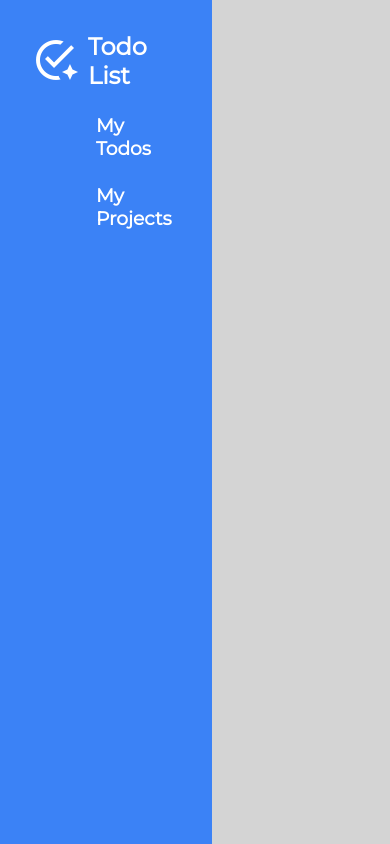
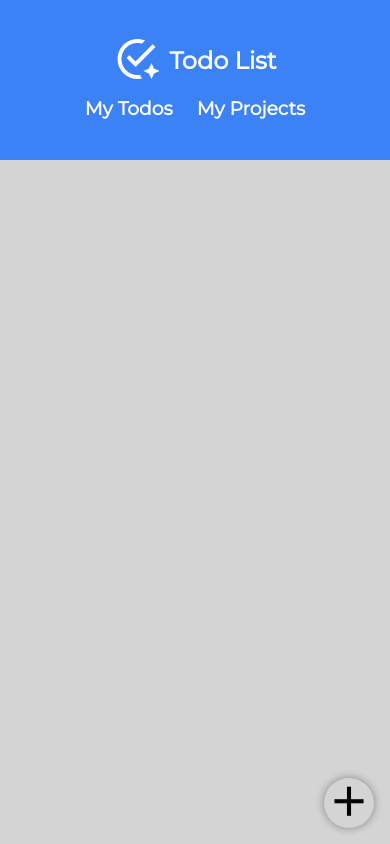
Before and after one commit to gideonadeti/todo-list, a website built with webpack: page index.html in a window 390 px wide. Built offline with nearby package versions, Linux system fonts and the light colour scheme.

Commit message:
Set up main content section of the app
Added the required elements for the main content section and styled
them appropriately for responsiveness. Additionally, included an 'add'
icon for inserting additional items.

```diff
--- a/index.css
+++ b/index.css
@@ -18,6 +18,11 @@
   --x-small: 4px;
 
   /* Others */
+  --shadow-style-1: 1px 2px 3px var(--light-black);
+  --shadow-style-2: 0 0 var(--small) var(--light-black);
+
+  --add-icon-size-1: 56px;
+  --add-icon-size-2: 50px;
 }
 
 /* Apply general styling and reset */
@@ -54,6 +59,7 @@ body {
   grid-template-columns: 1fr 4fr;
 }
 
+/* Style sidebar section of app */
 aside {
   background-color: var(--blue-color);
   color: var(--white-color);
@@ -100,6 +106,69 @@ nav div:active {
   background-color: var(--dark-blue);
 }
 
+/* Style main section of app */
 main {
   height: 100vh;
 }
+
+.add-icon {
+  position: absolute;
+  bottom: var(--big);
+  right: var(--big);
+  display: flex;
+  justify-content: center;
+  align-items: center;
+  width: var(--add-icon-size-1);
+  height: var(--add-icon-size-1);
+  box-shadow: var(--shadow-style-2);
+  border-radius: 50%;
+  cursor: pointer;
+  transition: transform 0.3s;
+}
+
+.add-icon:hover {
+  transform: scale(1.1);
+}
+
+.add-icon:active {
+  transform: scale(0.9);
+}
+
+.add-icon .mdi {
+  font-size: var(--add-icon-size-1);
+}
+
+@media screen and (max-width: 425px) {
+  body {
+    display: block;
+  }
+
+  aside {
+    display: flex;
+    flex-direction: column;
+  }
+
+  aside .logo-link {
+    margin: auto;
+  }
+
+  aside nav {
+    flex-direction: row;
+    margin: auto;
+  }
+
+  main {
+    height: auto;
+  }
+
+  .add-icon {
+    width: var(--add-icon-size-2);
+    height: var(--add-icon-size-2);
+    right: var(--normal);
+    bottom: var(--normal);
+  }
+
+  .add-icon .mdi {
+    font-size: var(--add-icon-size-2);
+  }
+}
--- a/index.html
+++ b/index.html
@@ -25,7 +25,15 @@
         </nav>
     </aside>
 
-    <main></main>
+    <main>
+        <div class="main-content">
+            <div class="heading"></div>
+            <div class="content"></div>
+            <div class="add-icon">
+                <span class="mdi mdi-plus"></span>
+            </div>
+        </div>
+    </main>
 </body>
 
 </html>
```
